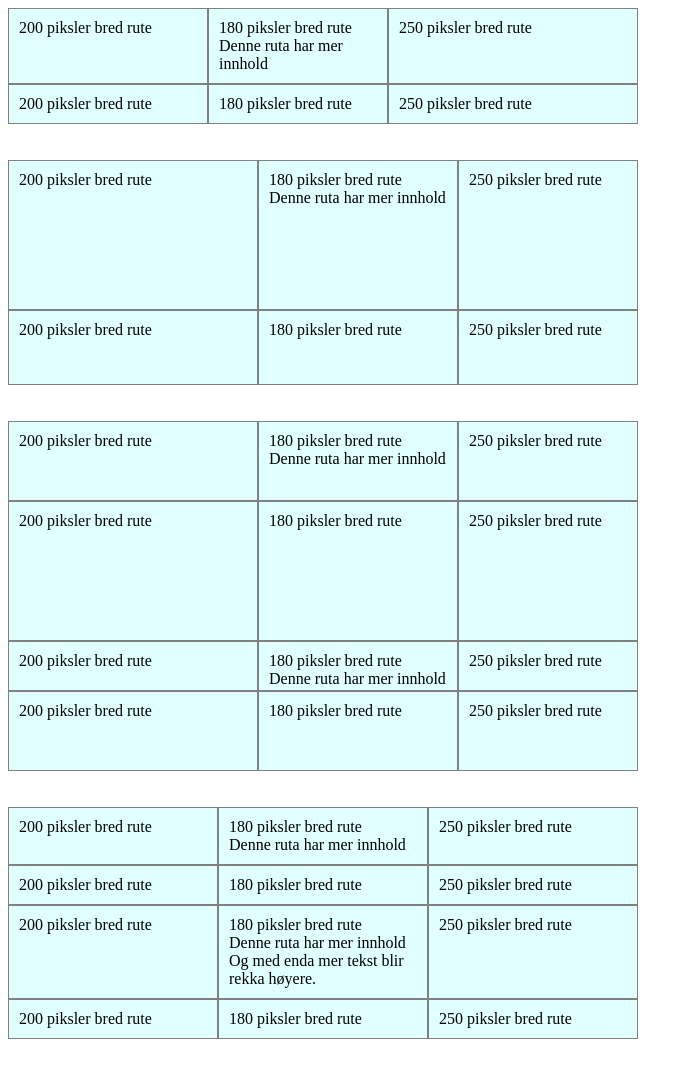
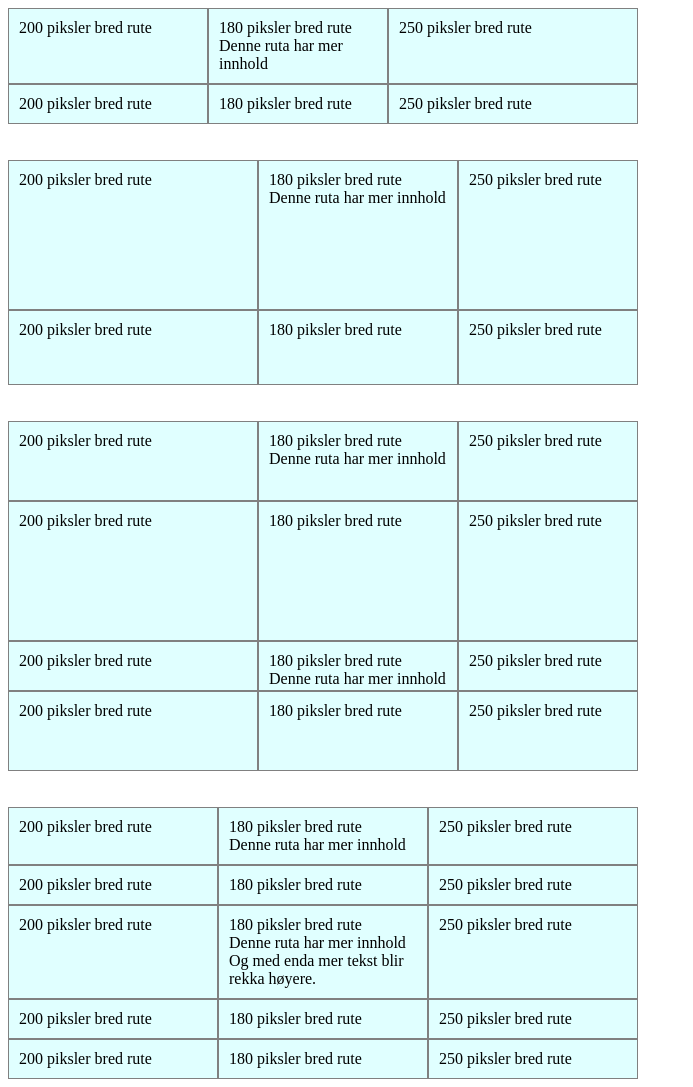
Before and after one commit to bjornkankode/bjornkankode.github.io, a plain HTML site: page gridnettsted/index.html in a window 1280 px wide. Shown: the whole page, without its empty margins (0-693 px from the left). Before the commit the page ends 1047 px from the top, so only its background shows below. Drawn offline with Linux system fonts and the light colour scheme.

Commit message:
Update index.html

```diff
--- a/gridnettsted/index.html
+++ b/gridnettsted/index.html
@@ -64,6 +64,10 @@
     <article>200 piksler bred rute</article>
     <article>180 piksler bred rute</article>
     <article>250 piksler bred rute</article>
+            <!-- Her er fjerde rad i rutenettet -->
+    <article>200 piksler bred rute</article>
+    <article>180 piksler bred rute</article>
+    <article>250 piksler bred rute</article>
     </section>
 
 </body>
```
